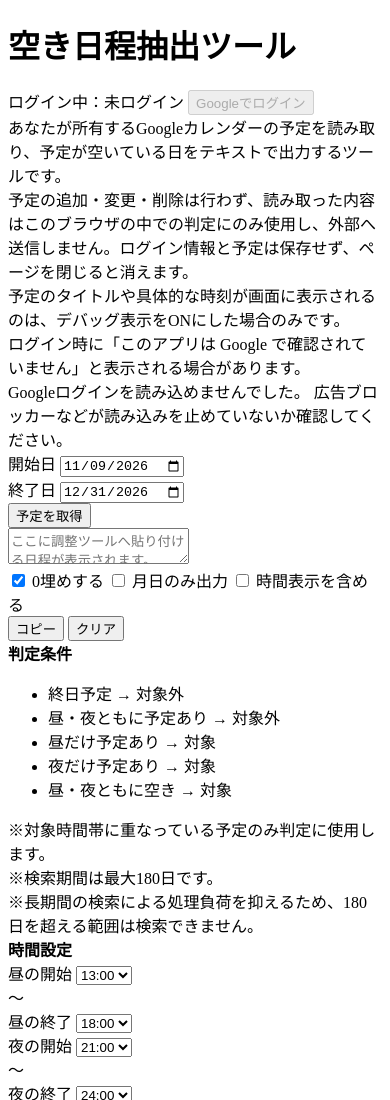
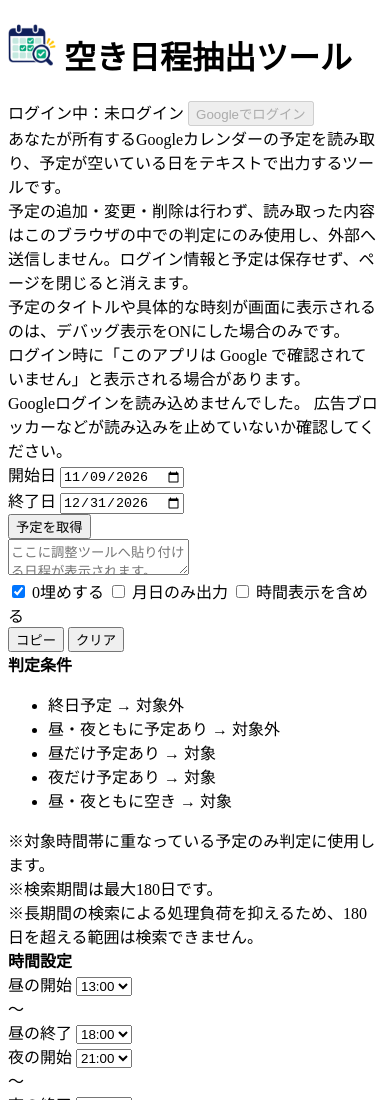
Before and after one commit to shizaki-kanoto-lab/proposed_date_tool, a website with bundled scripts: page web/index.html in a window 390 px wide. Shown: the top 1100 px of the page. Built offline with nearby package versions, Linux system fonts and the light colour scheme.

Commit message:
アプリのアイコンを画面とファビコンに追加
アイコン画像をweb/icons/に置き、タイトルの左とブラウザのタブに表示する。

- favicon-32.png / favicon-192.png: ファビコン
- apple-touch-icon.png: iPhoneでホーム画面に追加したとき用（白背景）
- icon.png: タイトル横に48pxで表示
- test/page.test.js: 参照している画像がすべてあるかを確かめる

Co-Authored-By: Claude Opus 5.5 <noreply@anthropic.com>

```diff
--- a/web/index.html
+++ b/web/index.html
@@ -7,6 +7,9 @@
 
   <title>空き日程抽出ツール</title>
 
+  <link rel="icon" type="image/png" sizes="32x32" href="icons/favicon-32.png">
+  <link rel="icon" type="image/png" sizes="192x192" href="icons/favicon-192.png">
+  <link rel="apple-touch-icon" href="icons/apple-touch-icon.png">
   <link rel="stylesheet" href="styles.css">
   <script type="module" src="app.js"></script>
 </head>
@@ -18,7 +21,10 @@
 
     <div class="header">
 
-      <h1>空き日程抽出ツール</h1>
+      <h1 class="app-title">
+        <img class="app-icon" src="icons/icon.png" alt="" width="48" height="48">
+        空き日程抽出ツール
+      </h1>
 
       <div class="account-info">
         ログイン中：<span id="currentUserEmail">未ログイン</span>
--- a/web/styles.css
+++ b/web/styles.css
@@ -34,6 +34,18 @@ body {
 
 .header h1 {
   margin: 0;
+}
+
+.app-title {
+  display: flex;
+  align-items: center;
+  gap: 10px;
+}
+
+.app-icon {
+  flex-shrink: 0;
+  width: 48px;
+  height: 48px;
 }
 
 .account-info {
```
Also changed, not shown: test/page.test.js (+11 -0 lines), web/icons/apple-touch-icon.png (added), web/icons/favicon-192.png (added), web/icons/favicon-32.png (added), web/icons/icon.png (added).
